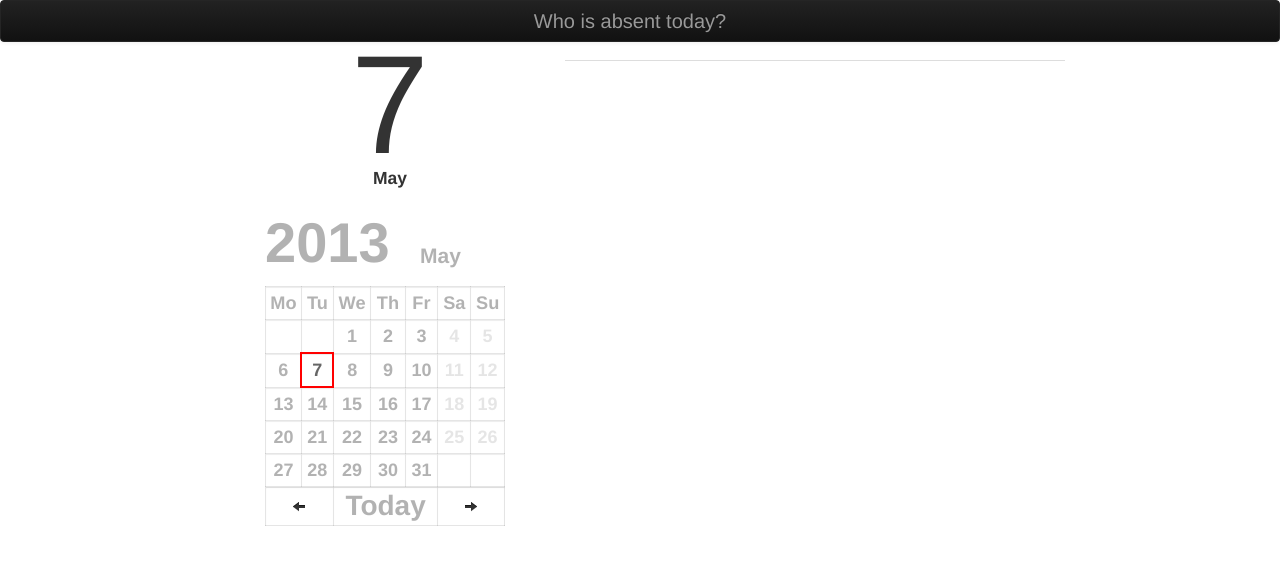
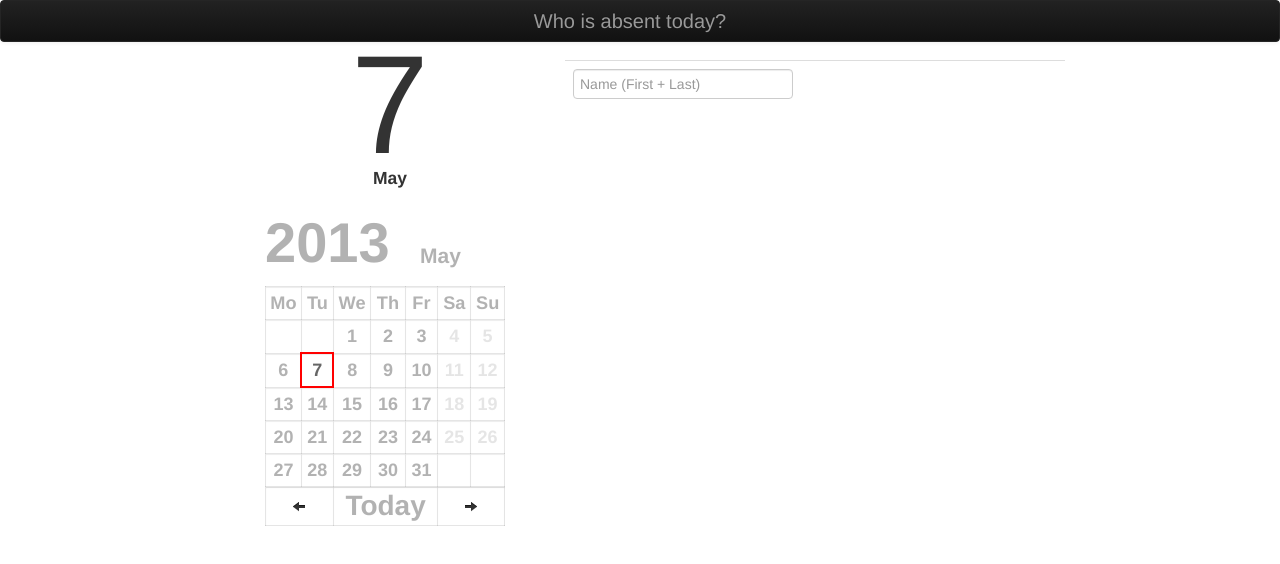
Before and after one commit to yurijmikhalevich/who-is-absent-today-client, a plain HTML site: page index.html in a window 1280 px wide. Drawn offline with Linux system fonts and the light colour scheme; no server answers.

Commit message:
Add Favicom

```diff
--- a/css/main.css
+++ b/css/main.css
@@ -50,6 +50,7 @@ aside {
     width: 500px;
     max-width: 500px;
     margin-top: 30px;
+    display: inline-block;
 }
 
 .span4.modification {
@@ -111,3 +112,7 @@ aside {
 .table tbody tr td.edit-mode span {
     display: none;
 }
+
+.table tbody tr.new-student td input {
+    display: block;
+}
--- a/index.html
+++ b/index.html
@@ -1,7 +1,8 @@
 <!DOCTYPE html>
 <html>
 <head>
-    <title>Test</title>
+    <title>Who is absent today?</title>
+    <link rel="icon" type="image/png" href="resources/favicon.ico" />
 
 	<link href="/bootstrap/css/bootstrap.css" rel="stylesheet"/>
     <link href="/calendar/css/bootstrap.calendar.css" rel="stylesheet"/>
```
